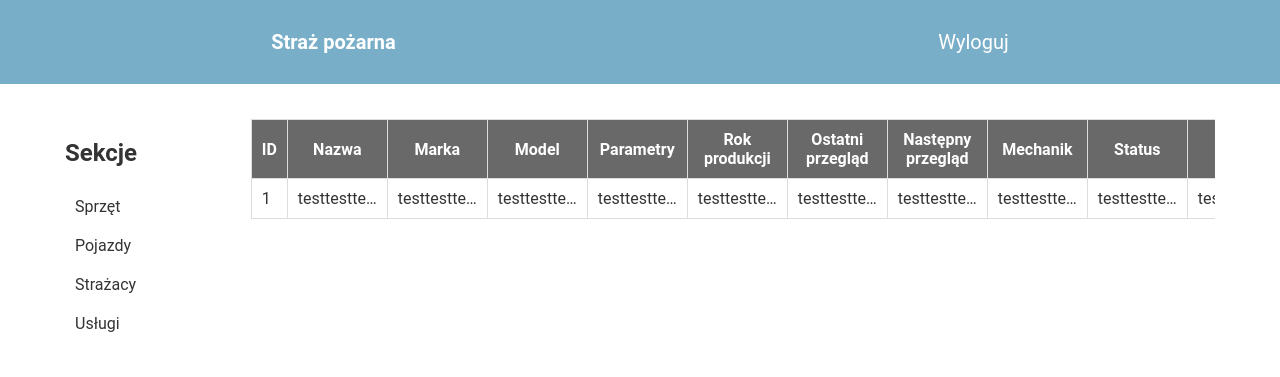
After one commit to radzio13/fire-department-manager, a Django app: page /sprzet/ in a window 1280 px wide. The commit adds this page. Shown: the top 377 px of the page. Run offline with Django 3.2, Linux system fonts and the light colour scheme; the visitor is signed in with stand-in values (Sample User, id 1); parts of the project's set-up code (start-up, migrations or seed data) failed here and were passed over.

Commit message:
Create basic equipment view

```diff
--- a/department/templates/base.html
+++ b/department/templates/base.html
@@ -12,7 +12,7 @@
 </head>
 <body>
 <header class="top-header">
-  <a href="{% url "home_page" %}" class="logo">Straż pożarna</a>
+  <a href="{% url "home" %}" class="logo">Straż pożarna</a>
   <div class="menu">
     {% if request.user.is_authenticated %}
       <a href="{% url "logout" %}">Wyloguj</a>
--- /dev/null
+++ b/department/templates/department/equipment.html
@@ -0,0 +1,38 @@
+{% extends 'base.html' %}
+
+{% block content %}
+  <table>
+    <thead>
+    <tr>
+      <th>ID</th>
+      <th>Nazwa</th>
+      <th>Marka</th>
+      <th>Model</th>
+      <th>Parametry</th>
+      <th>Rok produkcji</th>
+      <th>Ostatni przegląd</th>
+      <th>Następny przegląd</th>
+      <th>Mechanik</th>
+      <th>Status</th>
+      <th>Stan</th>
+      <th>Uwagi</th>
+    </tr>
+    </thead>
+    <tbody>
+    <tr>
+      <td>1</td>
+      <td>testtesttesttesttesttesttesttesttesttesttesttesttesttest</td>
+      <td>testtesttesttesttesttesttesttesttesttesttesttesttesttest</td>
+      <td>testtesttesttesttesttesttesttesttesttesttesttesttesttest</td>
+      <td>testtesttesttesttesttesttesttesttesttesttesttesttesttest</td>
+      <td>testtesttesttesttesttesttesttesttesttesttesttesttesttest</td>
+      <td>testtesttesttesttesttesttesttesttesttesttesttesttesttest</td>
+      <td>testtesttesttesttesttesttesttesttesttesttesttesttesttest</td>
+      <td>testtesttesttesttesttesttesttesttesttesttesttesttesttest</td>
+      <td>testtesttesttesttesttesttesttesttesttesttesttesttesttest</td>
+      <td>testtesttesttesttesttesttesttesttesttesttesttesttesttest</td>
+      <td>testtesttesttesttesttesttesttesttesttesttesttesttesttest</td>
+    </tr>
+    </tbody>
+  </table>
+{% endblock content %}
--- a/department/templates/menu.html
+++ b/department/templates/menu.html
@@ -4,7 +4,7 @@
   </header>
   <ul class="menu__container">
     <li class="menu__item">
-      <a href="" class="menu__link">Sprzęt</a>
+      <a href="{% url 'equipment' %}" class="menu__link">Sprzęt</a>
     </li>
     <li class="menu__item">
       <a href="" class="menu__link">Pojazdy</a>
--- a/department/urls.py
+++ b/department/urls.py
@@ -1,11 +1,8 @@
-
-from django.conf.urls import url
-from . import views
 from django.urls import path
 
+from . import views
+
 urlpatterns = [
-    path('home/',
-         views.HomePage.as_view(),
-         name='home_page'),
-
+    path('', views.HomeView.as_view(), name='home'),
+    path('sprzet/', views.EquipmentView.as_view(), name='equipment')
 ]
--- a/department/views.py
+++ b/department/views.py
@@ -1,9 +1,9 @@
-from django.shortcuts import render
-from django.views.generic.edit import CreateView
-from django.views.generic.base import TemplateResponseMixin, View
+from django.views.generic import TemplateView
 
-class HomePage(TemplateResponseMixin, View):
+
+class HomeView(TemplateView):
     template_name = 'department/home.html'
 
-    def get(self, request):
-        return self.render_to_response({})
+
+class EquipmentView(TemplateView):
+    template_name = 'department/equipment.html'
--- a/project/settings.py
+++ b/project/settings.py
@@ -79,7 +79,7 @@ TEMPLATES = [
 
 WSGI_APPLICATION = 'project.wsgi.application'
 
-LOGIN_REDIRECT_URL = '/department/home/'
+LOGIN_REDIRECT_URL = '/'
 
 # Database
 # https://docs.djangoproject.com/en/3.1/ref/settings/#databases
--- a/project/urls.py
+++ b/project/urls.py
@@ -21,5 +21,5 @@ urlpatterns = [
     path('admin/', admin.site.urls),
     path('login/', auth_views.LoginView.as_view(redirect_authenticated_user=True), name='login'),
     path('logout/', auth_views.LogoutView.as_view(), name='logout'),
-    path('department/', include('department.urls')),
+    path('', include('department.urls')),
 ]
--- a/static/css/base.css
+++ b/static/css/base.css
@@ -2,6 +2,10 @@
     --primary: #79aec8;
     --primary-text: #333;
     --secondary-text: #fff;
+}
+
+*, *:before, *:after {
+    box-sizing: border-box;
 }
 
 body {
@@ -41,13 +45,13 @@ body {
 .container {
     display: flex;
     width: 100%;
-    max-width: 800px;
-    margin: 15px auto;
+    max-width: 1200px;
+    margin: 35px auto;
 }
 
 .menu--left {
     width: 200px;
-    margin-left: 15px;
+    margin-left: 25px;
 }
 
 .menu__container {
@@ -71,6 +75,9 @@ body {
 
 #content {
     width: 100%;
+    margin-left: 25px;
+    margin-right: 25px;
+    overflow: auto;
 }
 
 #content h1 {
@@ -117,3 +124,25 @@ body {
 .main-img {
     max-width: 100%;
 }
+
+table {
+    width: 100%;
+    border-collapse: collapse;
+}
+
+th {
+    background-color: #696969;
+    color: var(--secondary-text);
+}
+
+th, td {
+    padding: 10px;
+    border: 1px solid #ddd;
+    max-width: 100px;
+}
+
+td {
+    text-overflow: ellipsis;
+    overflow: hidden;
+    white-space: nowrap;
+}
```
